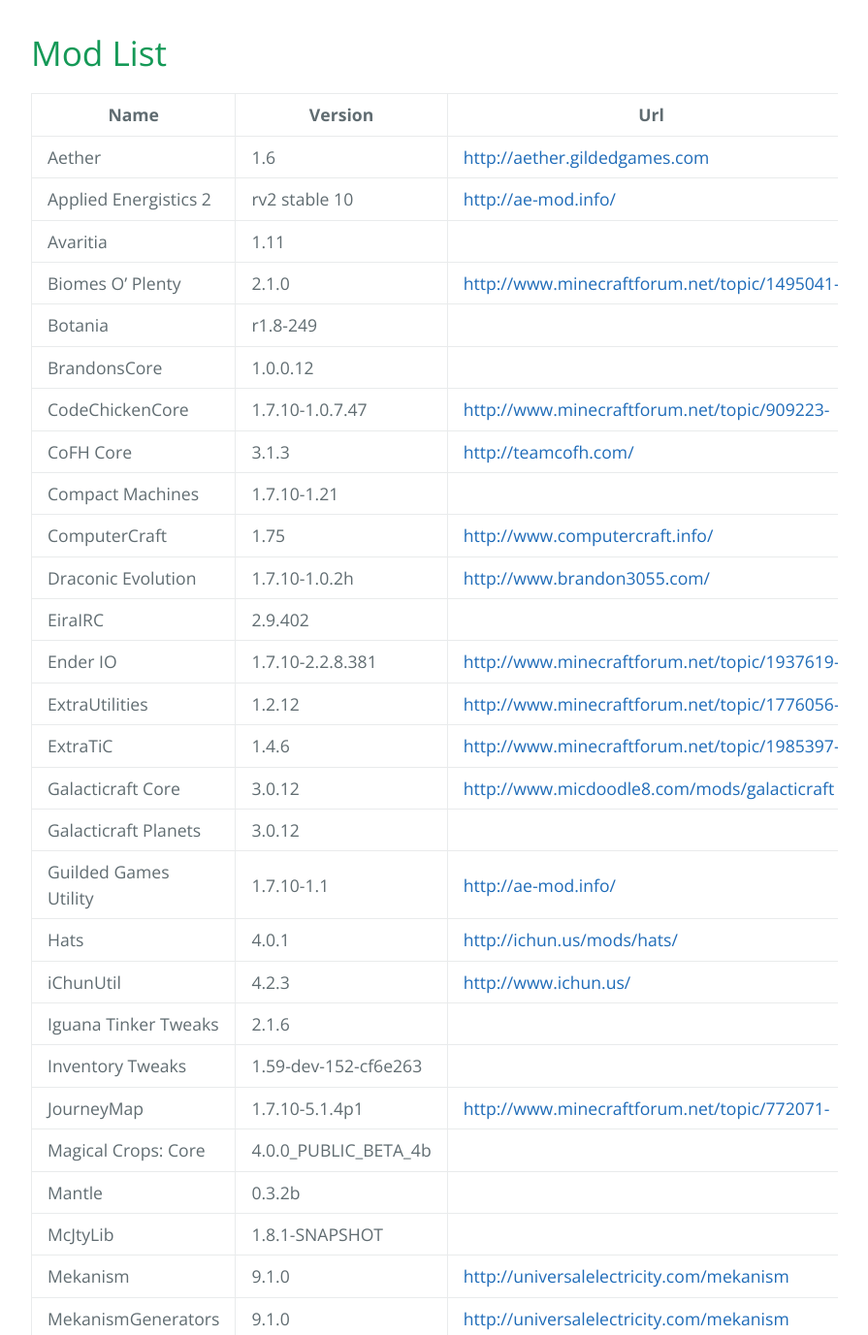
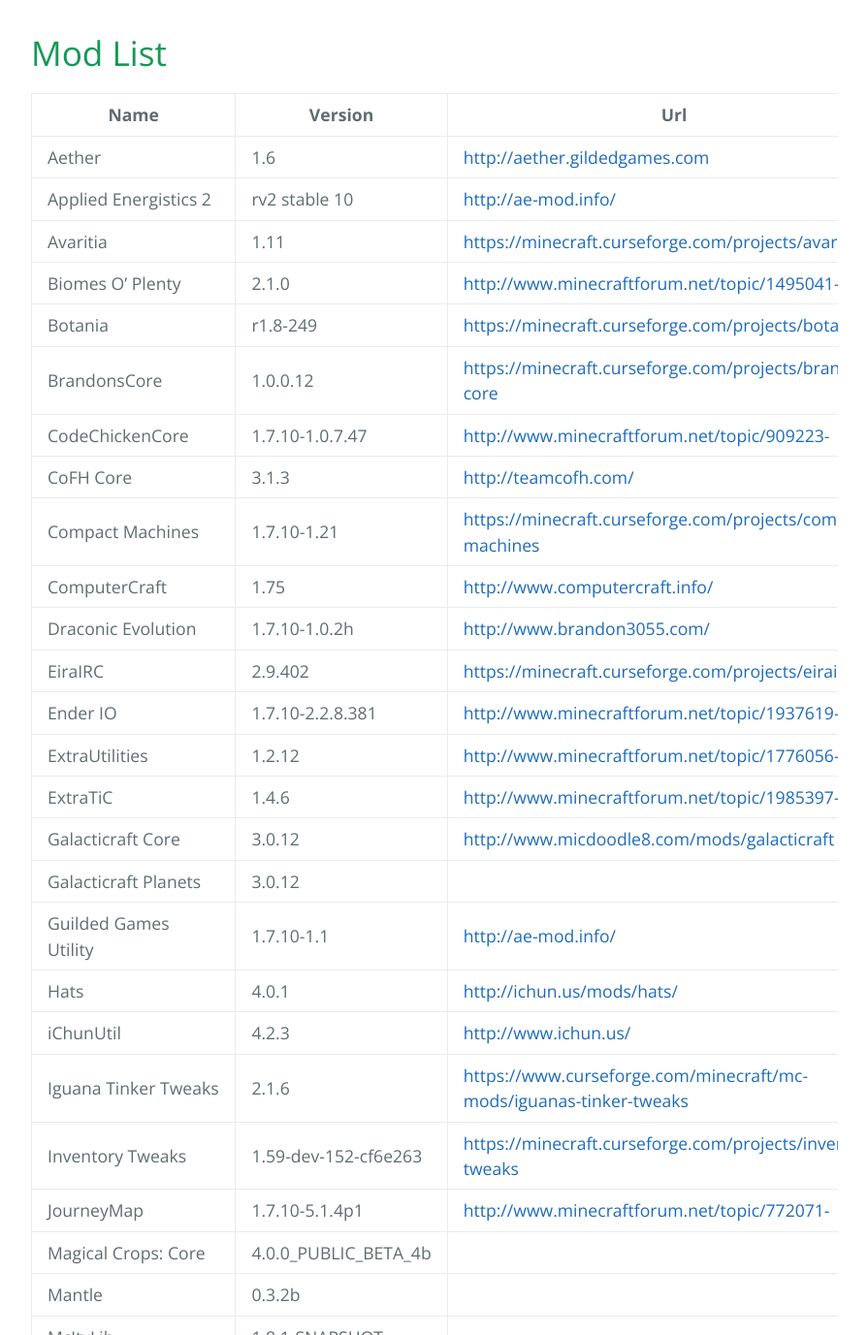
Before and after one commit to Chew/ChewPack, a Jekyll site: the page built from mods.md, in a window 1280 px wide and 1400 px high, scrolled down 364 px, cut to the strip 23-1400 px from the top of the window. Shown: the whole strip at 97% size, without its empty margins (192-1087 px from the left). Built offline with Jekyll 4.4.1, drawn with Linux system fonts in a browser that asks for light colours; our own code applies the rules of GitHub Pages for plain Markdown files; part of the change alters nothing that is shown.

Commit message:
Added more mod URLs

```diff
--- a/mods.md
+++ b/mods.md
@@ -4,16 +4,16 @@ Name                  | Version              | Url
 --------------------- | -------------------- | ----------------------------------------------
 Aether                | 1.6                  | <http://aether.gildedgames.com>
 Applied Energistics 2 | rv2 stable 10        | <http://ae-mod.info/>
-Avaritia              | 1.11                 |
+Avaritia              | 1.11                 | <https://minecraft.curseforge.com/projects/avaritia>
 Biomes O' Plenty      | 2.1.0                | <http://www.minecraftforum.net/topic/1495041->
-Botania               | r1.8-249             |
-BrandonsCore          | 1.0.0.12             |
+Botania               | r1.8-249             | <https://minecraft.curseforge.com/projects/botania>
+BrandonsCore          | 1.0.0.12             | <https://minecraft.curseforge.com/projects/brandons-core>
 CodeChickenCore       | 1.7.10-1.0.7.47      | <http://www.minecraftforum.net/topic/909223->
 CoFH Core             | 3.1.3                | <http://teamcofh.com/>
-Compact Machines      | 1.7.10-1.21          |
+Compact Machines      | 1.7.10-1.21          | <https://minecraft.curseforge.com/projects/compact-machines>
 ComputerCraft         | 1.75                 | <http://www.computercraft.info/>
 Draconic Evolution    | 1.7.10-1.0.2h        | <http://www.brandon3055.com/>
-EiraIRC               | 2.9.402              |
+EiraIRC               | 2.9.402              | <https://minecraft.curseforge.com/projects/eirairc>
 Ender IO              | 1.7.10-2.2.8.381     | <http://www.minecraftforum.net/topic/1937619->
 ExtraUtilities        | 1.2.12               | <http://www.minecraftforum.net/topic/1776056->
 ExtraTiC              | 1.4.6                | <http://www.minecraftforum.net/topic/1985397->
@@ -22,8 +22,8 @@ Galacticraft Planets  | 3.0.12               |
 Guilded Games Utility | 1.7.10-1.1           | <http://ae-mod.info/>
 Hats                  | 4.0.1                | <http://ichun.us/mods/hats/>
 iChunUtil             | 4.2.3                | <http://www.ichun.us/>
-Iguana Tinker Tweaks  | 2.1.6                |
-Inventory Tweaks      | 1.59-dev-152-cf6e263 |
+Iguana Tinker Tweaks  | 2.1.6                | <https://www.curseforge.com/minecraft/mc-mods/iguanas-tinker-tweaks>
+Inventory Tweaks      | 1.59-dev-152-cf6e263 | <https://minecraft.curseforge.com/projects/inventory-tweaks>
 JourneyMap            | 1.7.10-5.1.4p1       | <http://www.minecraftforum.net/topic/772071->
 Magical Crops: Core   | 4.0.0_PUBLIC_BETA_4b |
 Mantle                | 0.3.2b               |
```
